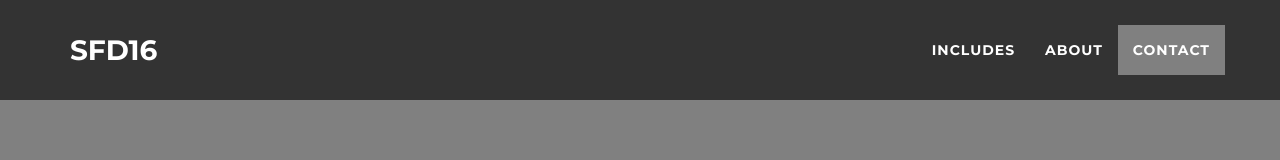
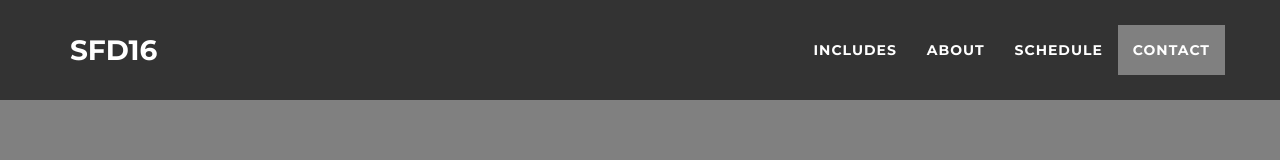
Before and after one commit to ceglug/sfd16, a plain HTML site: page index.html in a window 1280 px wide. Shown: the top 160 px of the page. Drawn offline with nearby package versions, Linux system fonts and the light colour scheme.

Commit message:
navbar added

```diff
--- a/index.html
+++ b/index.html
@@ -55,6 +55,10 @@
                     </li>
                     <li class="page-scroll">
                         <a href="#about">About</a>
+                    </li>
+
+                    <li class="page-scroll">
+                        <a href="#schedule">Schedule</a>
                     </li>
                     <li class="page-scroll">
                         <a href="#contact">Contact</a>
@@ -144,6 +148,7 @@
             </div>
         </div>
     </section>
+
     <!-- Contact Section -->
     <section id="contact">
         <div class="container">
```
